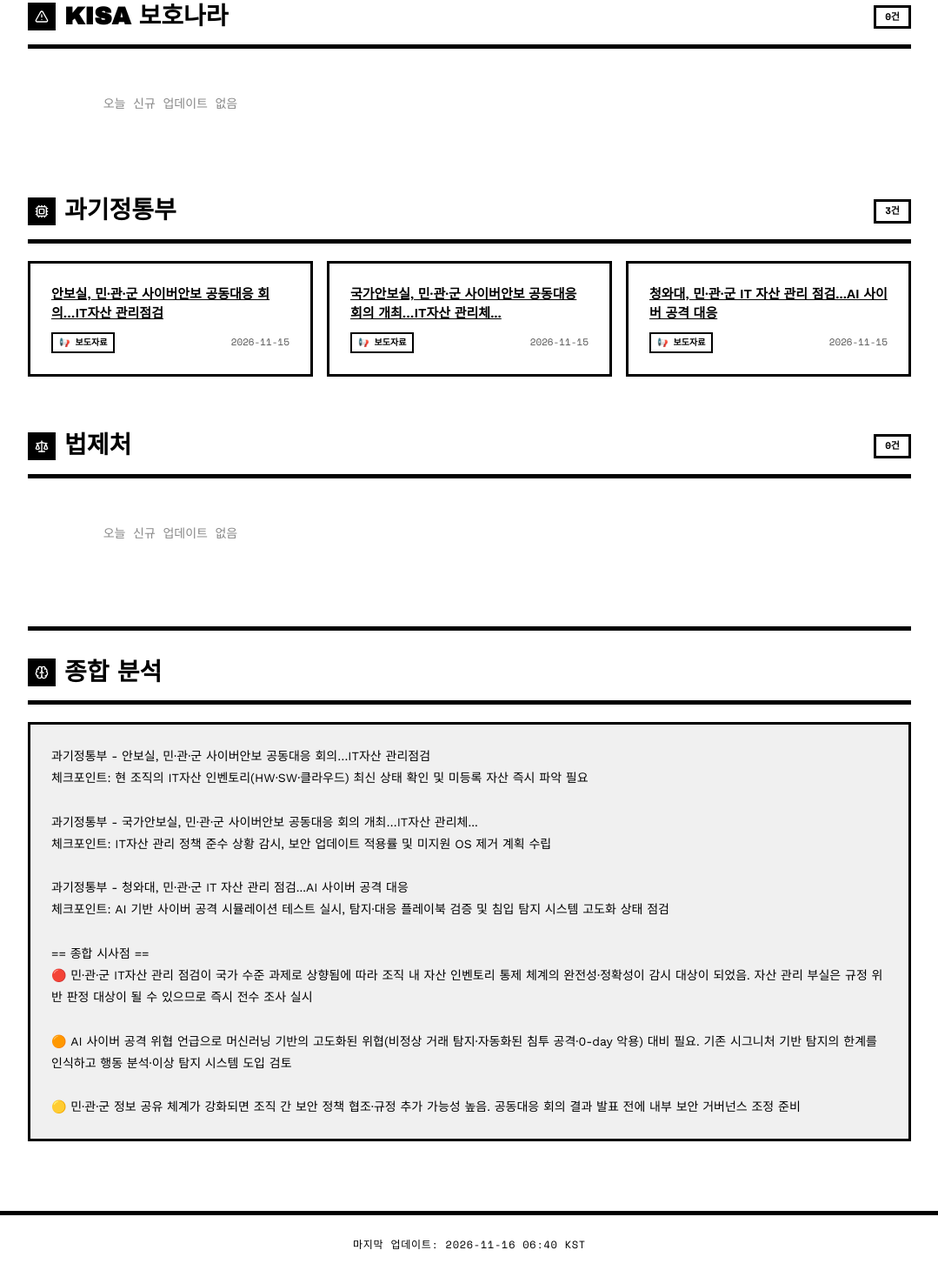
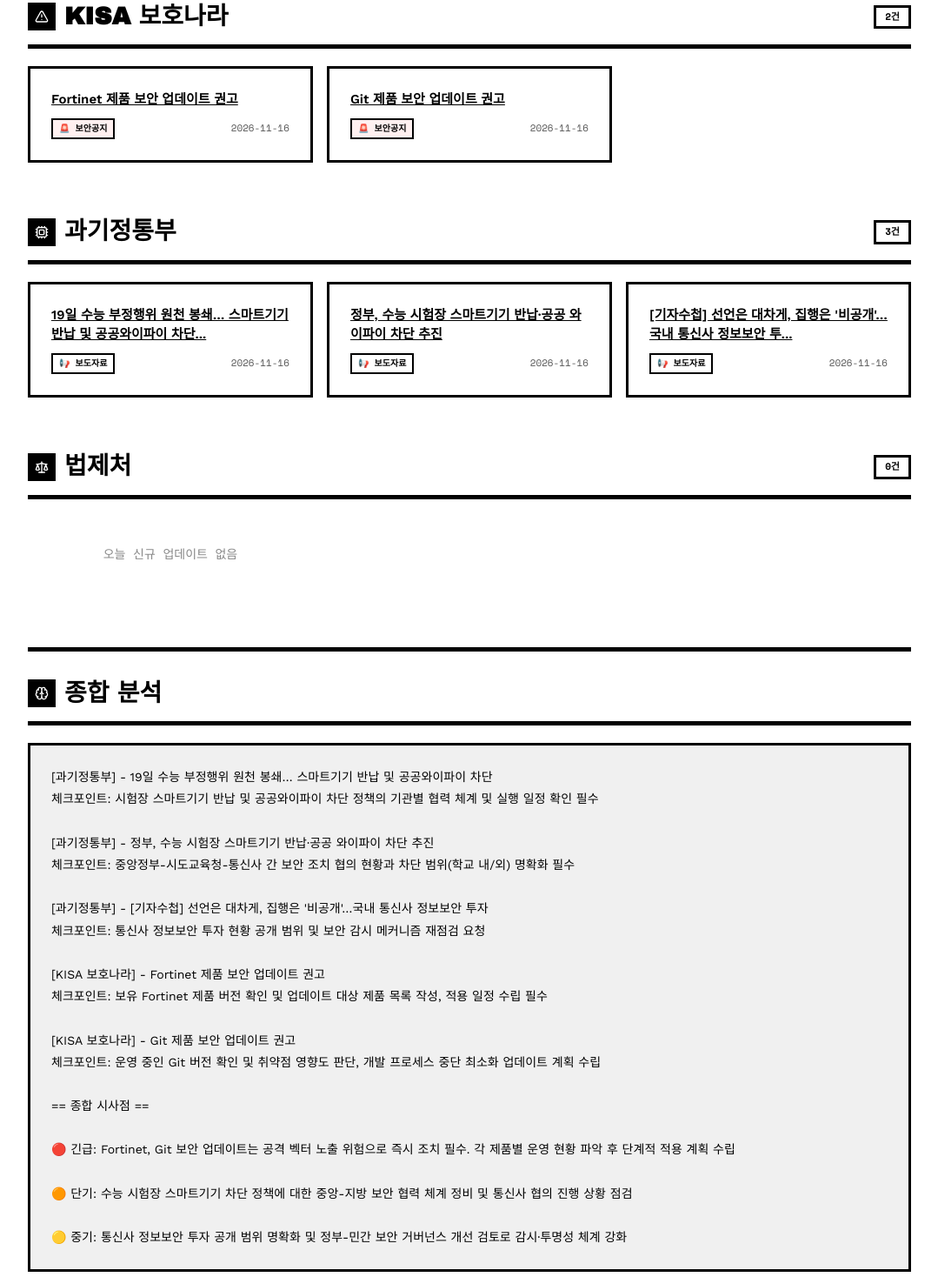
Before and after one commit to msjangsmc-hash/myorg-gov-monitor, a plain HTML site: page index.html in a window 1280 px wide. Shown: the part 372-1840 px from the top of the page at 87% size, without its empty margins (100-1179 px from the left). Drawn offline with nearby package versions, Linux system fonts and the light colour scheme.

Commit message:
chore: 정부기관 동향 업데이트 2026-11-17

```diff
--- a/index.html
+++ b/index.html
@@ -4,7 +4,7 @@
   <meta charset="UTF-8">
   <meta name="viewport" content="width=device-width, initial-scale=1.0">
   <meta name="robots" content="noindex, nofollow">
-  <title>정부기관 보안·법령 동향 — 2026-11-16</title>
+  <title>정부기관 보안·법령 동향 — 2026-11-17</title>
   <style>
     /* ── RawBlock Design System ── */
     @import url('https://fonts.googleapis.com/css2?family=Archivo+Black&family=Work+Sans:wght@400;600;700&family=Space+Mono:wght@400;700&display=swap');
@@ -84,8 +84,8 @@
         <i data-lucide="shield-check"></i>
         정부기관 보안·법령 동향
       </div>
-      <span class="header-date">2026년 11월 16일 (월)</span>
-      <span class="header-count">신규 3건</span>
+      <span class="header-date">2026년 11월 17일 (화)</span>
+      <span class="header-count">신규 5건</span>
     </div>
   </header>
 
@@ -115,10 +115,27 @@
       <div class="section-header">
         <span class="section-icon"><i data-lucide="alert-triangle"></i></span>
         <h2 class="section-title">KISA 보호나라</h2>
-        <span class="section-badge">0건</span>
+        <span class="section-badge">2건</span>
       </div>
       <div class="cards">
-        <p class="empty">오늘 신규 업데이트 없음</p>
+
+      <article class="card">
+        <a class="card-title" href="https://www.boho.or.kr/kr/bbs/view.do?searchCnd=&bbsId=B0000133&searchWrd=&menuNo=205020&pageIndex=1&categoryCode=&nttId=72308" target="_blank" rel="noopener noreferrer">Fortinet 제품 보안 업데이트 권고</a>
+        <div class="card-meta">
+          <span class="meta-badge alert">🚨 보안공지</span>
+          <span class="meta-date">2026-11-16</span>
+        </div>
+
+      </article>
+
+      <article class="card">
+        <a class="card-title" href="https://www.boho.or.kr/kr/bbs/view.do?searchCnd=&bbsId=B0000133&searchWrd=&menuNo=205020&pageIndex=1&categoryCode=&nttId=72307" target="_blank" rel="noopener noreferrer">Git 제품 보안 업데이트 권고</a>
+        <div class="card-meta">
+          <span class="meta-badge alert">🚨 보안공지</span>
+          <span class="meta-date">2026-11-16</span>
+        </div>
+
+      </article>
       </div>
     </section>
 
@@ -131,28 +148,28 @@
       <div class="cards">
 
       <article class="card">
-        <a class="card-title" href="https://news.sbs.co.kr/news/endPage.do?news_id=N1008846672&plink=ORI&cooper=NAVER" target="_blank" rel="noopener noreferrer">안보실, 민·관·군 사이버안보 공동대응 회의…IT자산 관리점검</a>
+        <a class="card-title" href="https://www.gukjenews.com/news/articleView.html?idxno=3753299" target="_blank" rel="noopener noreferrer">19일 수능 부정행위 원천 봉쇄… 스마트기기 반납 및 공공와이파이 차단...</a>
         <div class="card-meta">
           <span class="meta-badge press">📢 보도자료</span>
-          <span class="meta-date">2026-11-15</span>
+          <span class="meta-date">2026-11-16</span>
         </div>
 
       </article>
 
       <article class="card">
-        <a class="card-title" href="https://www.viva100.com/article/20261115500552" target="_blank" rel="noopener noreferrer">국가안보실, 민·관·군 사이버안보 공동대응 회의 개최…IT자산 관리체...</a>
+        <a class="card-title" href="https://www.hani.co.kr/arti/politics/politics_general/1287529.html" target="_blank" rel="noopener noreferrer">정부, 수능 시험장 스마트기기 반납·공공 와이파이 차단 추진</a>
         <div class="card-meta">
           <span class="meta-badge press">📢 보도자료</span>
-          <span class="meta-date">2026-11-15</span>
+          <span class="meta-date">2026-11-16</span>
         </div>
 
       </article>
 
       <article class="card">
-        <a class="card-title" href="https://www.ytn.co.kr/_ln/0101_202611151540534102" target="_blank" rel="noopener noreferrer">청와대, 민·관·군 IT 자산 관리 점검...AI 사이버 공격 대응</a>
+        <a class="card-title" href="https://www.youthdaily.co.kr/news/article.html?no=229761" target="_blank" rel="noopener noreferrer">[기자수첩] 선언은 대차게, 집행은 &#x27;비공개&#x27;…국내 통신사 정보보안 투...</a>
         <div class="card-meta">
           <span class="meta-badge press">📢 보도자료</span>
-          <span class="meta-date">2026-11-15</span>
+          <span class="meta-date">2026-11-16</span>
         </div>
 
       </article>
@@ -175,26 +192,33 @@
         <span class="section-icon"><i data-lucide="brain"></i></span>
         <h2 class="section-title">종합 분석</h2>
       </div>
-      <pre class="analysis-body">과기정통부 - 안보실, 민·관·군 사이버안보 공동대응 회의…IT자산 관리점검
-체크포인트: 현 조직의 IT자산 인벤토리(HW·SW·클라우드) 최신 상태 확인 및 미등록 자산 즉시 파악 필요
+      <pre class="analysis-body">[과기정통부] - 19일 수능 부정행위 원천 봉쇄… 스마트기기 반납 및 공공와이파이 차단
+체크포인트: 시험장 스마트기기 반납 및 공공와이파이 차단 정책의 기관별 협력 체계 및 실행 일정 확인 필수
 
-과기정통부 - 국가안보실, 민·관·군 사이버안보 공동대응 회의 개최…IT자산 관리체...
-체크포인트: IT자산 관리 정책 준수 상황 감시, 보안 업데이트 적용률 및 미지원 OS 제거 계획 수립
+[과기정통부] - 정부, 수능 시험장 스마트기기 반납·공공 와이파이 차단 추진
+체크포인트: 중앙정부-시도교육청-통신사 간 보안 조치 협의 현황과 차단 범위(학교 내/외) 명확화 필수
 
-과기정통부 - 청와대, 민·관·군 IT 자산 관리 점검...AI 사이버 공격 대응
-체크포인트: AI 기반 사이버 공격 시뮬레이션 테스트 실시, 탐지·대응 플레이북 검증 및 침입 탐지 시스템 고도화 상태 점검
+[과기정통부] - [기자수첩] 선언은 대차게, 집행은 &#x27;비공개&#x27;…국내 통신사 정보보안 투자
+체크포인트: 통신사 정보보안 투자 현황 공개 범위 및 보안 감시 메커니즘 재점검 요청
+
+[KISA 보호나라] - Fortinet 제품 보안 업데이트 권고
+체크포인트: 보유 Fortinet 제품 버전 확인 및 업데이트 대상 제품 목록 작성, 적용 일정 수립 필수
+
+[KISA 보호나라] - Git 제품 보안 업데이트 권고
+체크포인트: 운영 중인 Git 버전 확인 및 취약점 영향도 판단, 개발 프로세스 중단 최소화 업데이트 계획 수립
 
 == 종합 시사점 ==
-🔴 민·관·군 IT자산 관리 점검이 국가 수준 과제로 상향됨에 따라 조직 내 자산 인벤토리 통제 체계의 완전성·정확성이 감시 대상이 되었음. 자산 관리 부실은 규정 위반 판정 대상이 될 수 있으므로 즉시 전수 조사 실시
 
-🟠 AI 사이버 공격 위협 언급으로 머신러닝 기반의 고도화된 위협(비정상 거래 탐지·자동화된 침투 공격·0-day 악용) 대비 필요. 기존 시그니처 기반 탐지의 한계를 인식하고 행동 분석·이상 탐지 시스템 도입 검토
+🔴 긴급: Fortinet, Git 보안 업데이트는 공격 벡터 노출 위험으로 즉시 조치 필수. 각 제품별 운영 현황 파악 후 단계적 적용 계획 수립
 
-🟡 민·관·군 정보 공유 체계가 강화되면 조직 간 보안 정책 협조·규정 추가 가능성 높음. 공동대응 회의 결과 발표 전에 내부 보안 거버넌스 조정 준비</pre>
+🟠 단기: 수능 시험장 스마트기기 차단 정책에 대한 중앙-지방 보안 협력 체계 정비 및 통신사 협의 진행 상황 점검
+
+🟡 중기: 통신사 정보보안 투자 공개 범위 명확화 및 정부-민간 보안 거버넌스 개선 검토로 감시·투명성 체계 강화</pre>
     </section>
   </main>
 
   <footer class="site-footer">
-    마지막 업데이트: 2026-11-16 06:40 KST
+    마지막 업데이트: 2026-11-17 06:40 KST
   </footer>
   <script src="https://unpkg.com/lucide@latest/dist/umd/lucide.min.js"></script>
   <script>lucide.createIcons();</script>
```
